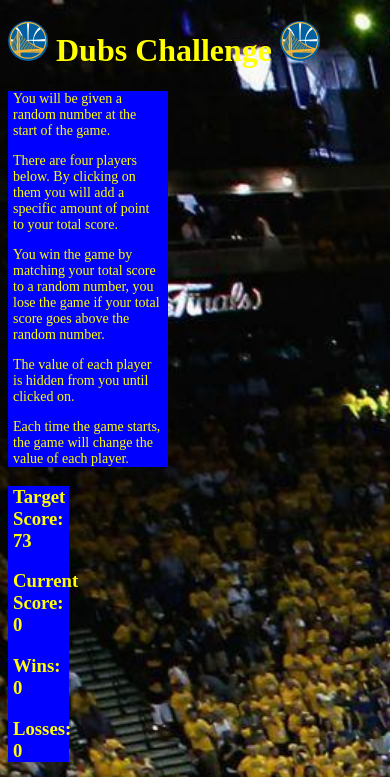
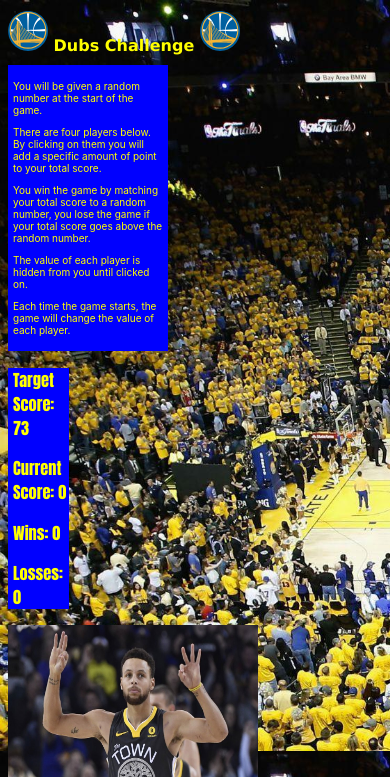
Before and after one commit to djgoldstone/unit-4-game, a plain HTML site: page index.html in a window 390 px wide. Shown: the top 777 px of the page. Drawn offline with nearby package versions, Linux system fonts and the light colour scheme.

Commit message:
Changed font-family in CSS on h1, p, and score-counter elements. Added an updated screenshot for README file.

```diff
--- a/assets/css/style.css
+++ b/assets/css/style.css
@@ -4,9 +4,11 @@ body {
 }
 img {
     height: 200px;
+    width: 250px;
 }
 h1 {
     color: yellow;
+    font-family: Verdana, Geneva, Tahoma, sans-serif;
 }
 #warriors-thumb {
     height: 40px;
@@ -17,12 +19,28 @@ h1 {
     color: yellow;
     font-size: 14px;
     width: 40%;
-    padding-left: 5px;
-    padding-right: 5px;
+    padding: 5px;
+    font-family: -apple-system, BlinkMacSystemFont, 'Segoe UI', Roboto, Oxygen, Ubuntu, Cantarell, 'Open Sans', 'Helvetica Neue', sans-serif;
 }
 #score-counter {
     background-color: blue;
     color: yellow;
     width: 15%;
     padding-left: 5px;
+    font-family: Impact, Haettenschweiler, 'Arial Narrow Bold', sans-serif;
 }
+@media (max-width: 540px) {
+    h1 {
+        font-size: 16px;
+    }
+    p {
+        font-size: 10px;
+    }
+    .player_images {
+        height: 100px;
+        width: 125px;
+    }
+    #score-counter {
+        font-size: 14px;
+    }
+  }
```
Also changed, not shown: index.html (+1 -1 lines), 4 other files.
